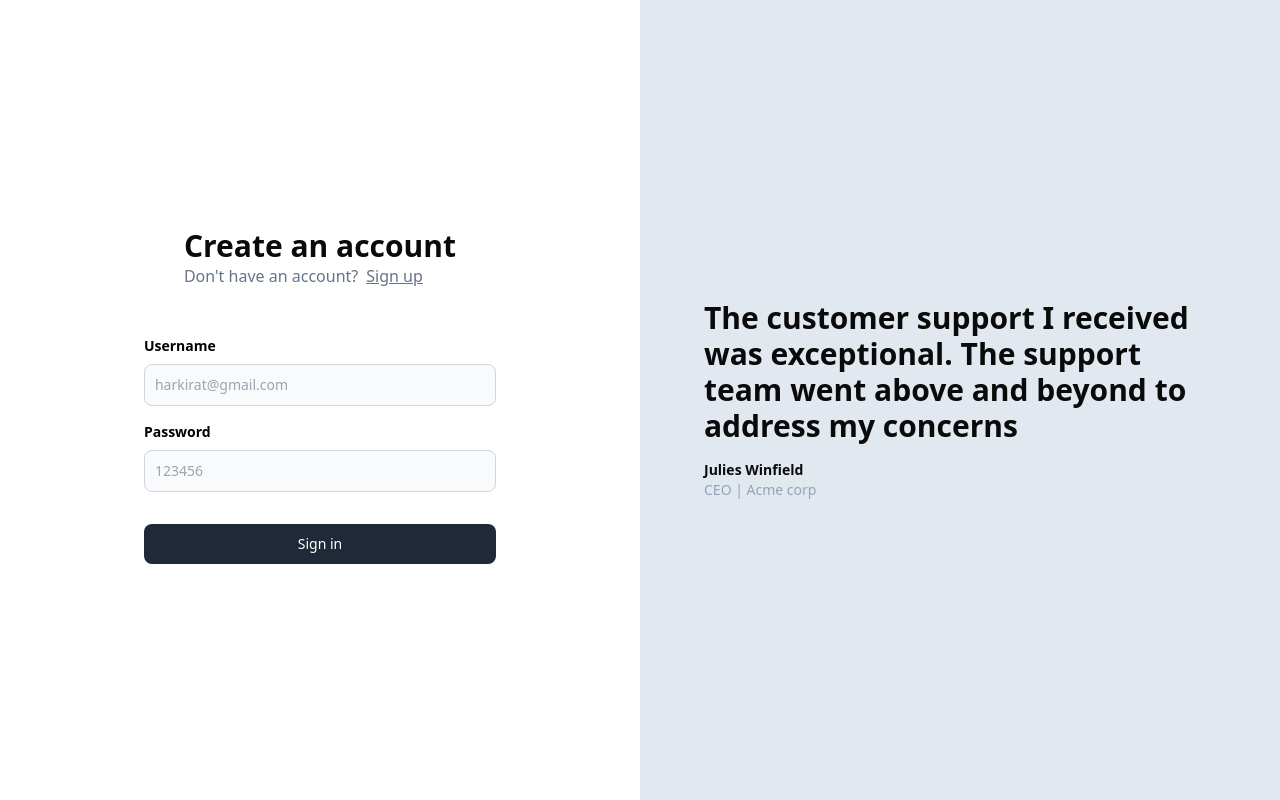
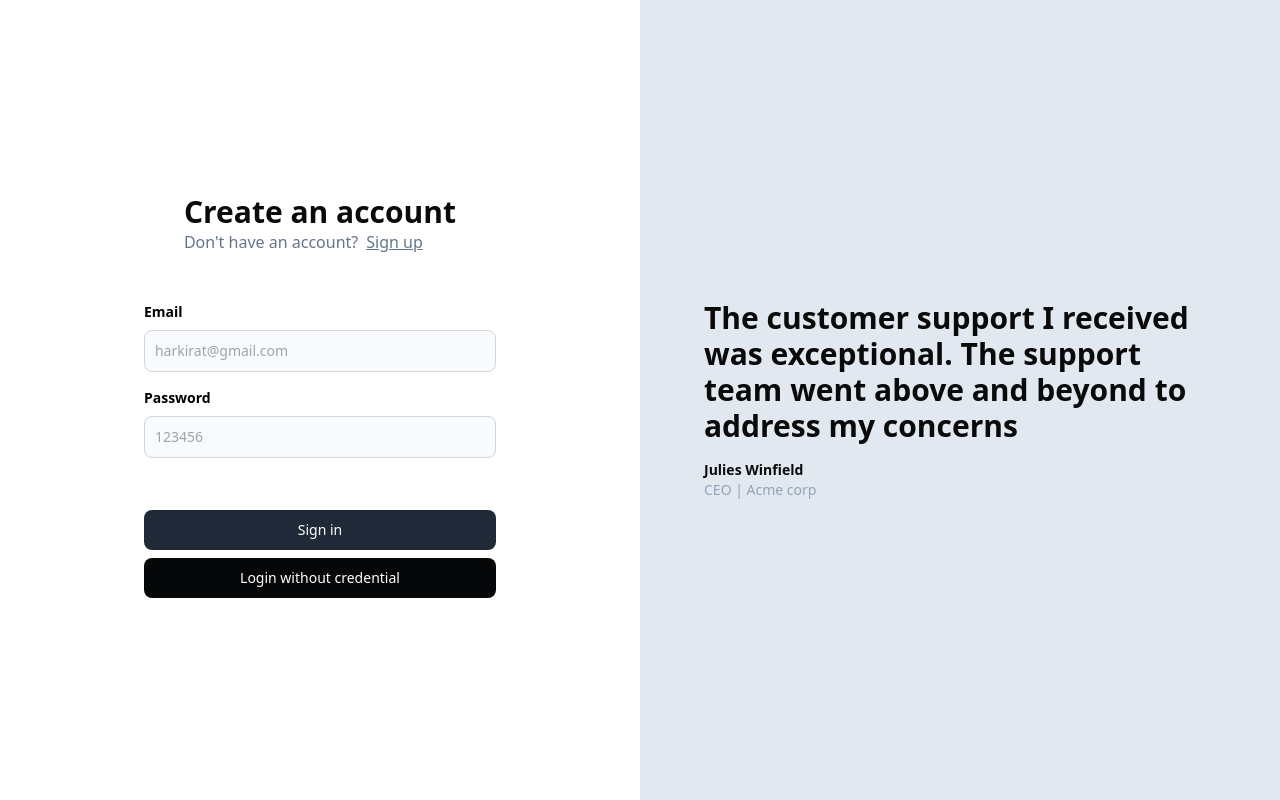
Before and after one commit to Tech-Soumyo/medium2, a React (Vite) app in the folder frontend/: page /signin in a window 1280 px wide. Built offline with nearby package versions, Linux system fonts and the light colour scheme.

Commit message:
update the signin and signUp pages

```diff
--- a/frontend/src/components/Auth.tsx
+++ b/frontend/src/components/Auth.tsx
@@ -1,30 +1,83 @@
 import { ChangeEvent, useState } from "react";
 import { Link, useNavigate } from "react-router-dom";
-import { SignupInput } from "@devs-project/medium2-common";
+
 import axios from "axios";
 import { BACKEND_URL } from "../config";
+import { signupInput, SignupInput } from "@devs-project/medium2-common";
 
 export const Auth = ({ type }: { type: "signup" | "signin" }) => {
   const navigate = useNavigate();
   const [postInputs, setPostInputs] = useState<SignupInput>({
     name: "",
-    username: "",
+    email: "",
     password: "",
   });
+  const [errors, setErrors] = useState<{ email?: string; password?: string }>(
+    {}
+  );
+  const handleInputChange =
+    (field: keyof SignupInput) => (e: ChangeEvent<HTMLInputElement>) => {
+      setPostInputs((currentInput) => ({
+        ...currentInput,
+        [field]: e.target.value,
+      }));
+      setErrors((prev) => ({ ...prev, [field]: "" })); // Clear specific field error
+    };
+  async function sendRequest() {
+    // Validate inputs before making the request
+    const validation = signupInput.safeParse(postInputs);
+    if (!validation.success) {
+      // Extract error messages
+      const fieldErrors: any = validation.error.formErrors.fieldErrors;
+      setErrors({
+        // email: fieldErrors.email?.[0],
+        // password: fieldErrors.password?.[0],
+        // Consider displaying all error messages from Zod validation instead of just the first one.
+        email: fieldErrors.email?.join(", ") || "",
+        password: fieldErrors.password?.join(", ") || "",
+      });
+      return;
+    }
 
-  async function sendRequest() {
     try {
       const response = await axios.post(
         `${BACKEND_URL}/api/v1/user/${type === "signup" ? "signup" : "signin"}`,
         postInputs
       );
-      const jwt = response.data;
-      localStorage.setItem("token", jwt);
-      navigate("/blogs");
+      const jwt = response.data.jwt;
+      const id = response.data.user.id;
+      const username = response.data.user.name;
+      if (jwt) {
+        localStorage.setItem("token", jwt);
+        localStorage.setItem("user", id);
+        localStorage.setItem("name", username);
+
+        navigate("/blogs");
+      } else {
+        console.error("No token received in response");
+      }
     } catch (e) {
-      alert("Error while signing up");
-      // alert the user here that the request failed
+      console.error("Error while signing up:", e);
+      setErrors({ email: "Failed to sign up, try again." });
     }
+  }
+  function parseJwt(token: string) {
+    return JSON.parse(Buffer.from(token.split(".")[1], "base64").toString());
+  }
+  async function demo() {
+    const jwtToken =
+      "eyJhbGciOiJIUzI1NiIsInR5cCI6IkpXVCJ9.eyJpZCI6IjhlN2MyMjg5LWQzMDItNGYzMS04MTgyLTZmMjQwM3hmYWIzYSIsIm5hbWUiOiJzYW0iLCJlbWFpbCI6ImFxdWEzMUBnbWFpbC5jb20iLCJwYXNzd29yZCI6ImpXdEBQaXNzMjAjLCJ9.vkfUImyK1QSuN-NnL5W2IXpBwxNGKk9sVpgQl5o9nOA";
+    const decodedJwt = parseJwt(jwtToken);
+    const id = decodedJwt.id;
+    const name = decodedJwt.name;
+    const email = decodedJwt.email;
+    const password = decodedJwt.password;
+    localStorage.setItem("token", jwtToken);
+    localStorage.setItem("user", id);
+    localStorage.setItem("name", name);
+    localStorage.setItem("email", email);
+    localStorage.setItem("password", password);
+    navigate("/blogs");
   }
 
   return (
@@ -50,41 +103,66 @@ export const Auth = ({ type }: { type: "signup" | "signin" }) => {
               <LabelledInput
                 label="Name"
                 placeholder="Harkirat Singh..."
-                onChange={(e) => {
-                  setPostInputs({
-                    ...postInputs,
-                    name: e.target.value,
-                  });
-                }}
+                // onChange={(e: ChangeEvent<HTMLInputElement>) => {
+                //   setPostInputs((currentInput) => ({
+                //     ...currentInput,
+                //     name: e.target.value,
+                //   }));
+                // }}
+                onChange={handleInputChange("name")}
               />
             ) : null}
             <LabelledInput
-              label="Username"
+              label="Email"
+              type="email"
               placeholder="harkirat@gmail.com"
-              onChange={(e) => {
-                setPostInputs({
-                  ...postInputs,
-                  username: e.target.value,
-                });
-              }}
+              // onChange={(e: ChangeEvent<HTMLInputElement>) => {
+              //   setPostInputs((currentInput) => ({
+              //     ...currentInput,
+              //     email: e.target.value,
+              //   }));
+              //   // @ts-ignore
+              //   setErrors("");
+              // }}
+              onChange={handleInputChange("email")}
             />
+            {errors.email && <p style={{ color: "red" }}>{errors.email}</p>}
             <LabelledInput
               label="Password"
               type={"password"}
               placeholder="123456"
-              onChange={(e) => {
-                setPostInputs({
-                  ...postInputs,
-                  password: e.target.value,
-                });
-              }}
+              // onChange={(e: ChangeEvent<HTMLInputElement>) => {
+              //   setPostInputs((currentInput) => ({
+              //     ...currentInput,
+              //     password: e.target.value,
+              //   }));
+              //   // @ts-ignore
+              //   setErrors("");
+              // }}
+              onChange={handleInputChange("password")}
             />
+            {errors.password && (
+              <p style={{ color: "red" }}>{errors.password}</p>
+            )}
+            <div className="pt-5">
+              <button
+                onClick={sendRequest}
+                type="button"
+                className="mt-8 w-full text-white bg-gray-800 hover:bg-gray-900 focus:outline-none focus:ring-4 focus:ring-gray-300 font-medium rounded-lg text-sm px-5 py-2.5 me-2 mb-2 dark:bg-gray-800 dark:hover:bg-gray-700 dark:focus:ring-gray-700 dark:border-gray-700"
+              >
+                {type === "signup" ? "Sign up" : "Sign in"}
+              </button>
+            </div>
             <button
-              onClick={sendRequest}
               type="button"
-              className="mt-8 w-full text-white bg-gray-800 hover:bg-gray-900 focus:outline-none focus:ring-4 focus:ring-gray-300 font-medium rounded-lg text-sm px-5 py-2.5 me-2 mb-2 dark:bg-gray-800 dark:hover:bg-gray-700 dark:focus:ring-gray-700 dark:border-gray-700"
+              className="w-full text-white bg-[#050708] hover:bg-[#050708]/90
+                            focus:ring-4 focus:outline-none focus:ring-[#050708]/50 font-medium rounded-lg
+                            text-sm px-5 py-2.5 text-center inline-flex items-center justify-center
+                            dark:focus:ring-[#050708]/50 dark:hover:bg-[#050708]/30 me-2 mb-2"
+              onClick={demo}
             >
-              {type === "signup" ? "Sign up" : "Sign in"}
+              {" "}
+              Login without credential
             </button>
           </div>
         </div>
@@ -122,3 +200,18 @@ function LabelledInput({
     </div>
   );
 }
+
+// const { id, email, password } = decodedJwt;
+// localStorage.setItem("userdata", JSON.stringify({ id, email, password }));
+// const storedData = localStorage.getItem("userdata");
+// if (storedData !== null) {
+//   const parsedData = JSON.parse(storedData) as {
+//     id: string;
+//     email: string;
+//     password: string;
+//   };
+//   console.log(parsedData);
+// } else {
+//   console.error("No userdata found in localStorage");
+// }
+// console.log(storedData);
```
